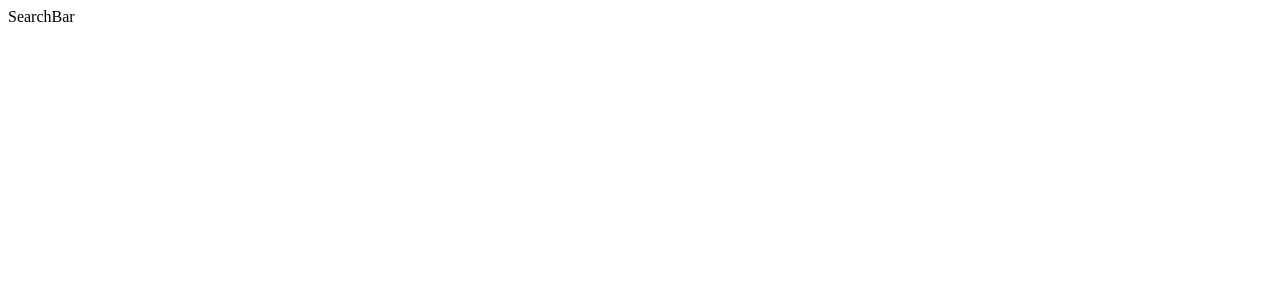
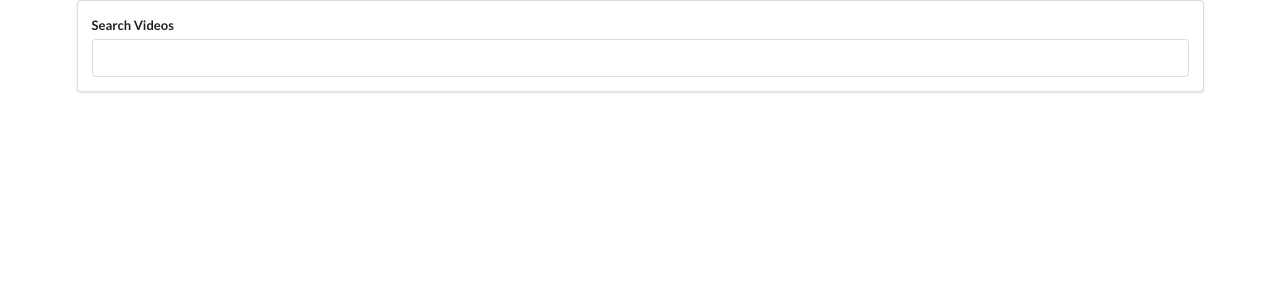
Before and after one commit to jamievullo/screenkingdom, a React (Create React App) app: page / in a window 1280 px wide. Shown: the top 300 px of the page. Built offline with nearby package versions, Linux system fonts and the light colour scheme.

Commit message:
Set up form and event handlers.

```diff
--- a/public/index.html
+++ b/public/index.html
@@ -23,7 +23,10 @@
       Unlike "/favicon.ico" or "favicon.ico", "%PUBLIC_URL%/favicon.ico" will
       work correctly both with client-side routing and a non-root public URL.
       Learn how to configure a non-root public URL by running `npm run build`.
+
     -->
+    <link rel="stylesheet" href="https://cdnjs.cloudflare.com/ajax/libs/semantic-ui/2.4.1/semantic.min.css" />
+
     <title>React App</title>
   </head>
   <body>
--- a/src/components/App.js
+++ b/src/components/App.js
@@ -4,7 +4,7 @@
 class App extends React.Component {
     render() {
         return (
-        <div>
+        <div className="ui container">
             <SearchBar />
         </div>
         )
--- a/src/components/SearchBar.js
+++ b/src/components/SearchBar.js
@@ -1,8 +1,35 @@
 import React from 'react';
 
 class SearchBar extends React.Component {
+
+    state = { term: "" }
+
+    onInputChange = (event) => {
+        // console.log(event.target.value)
+        this.setState({ term: event.target.value })
+    }
+
+    onFormSubmit = (event) => {
+        event.preventDefault()
+
+        //make sure to call callback from parent component
+    }
+
     render() {
-        return <div>SearchBar</div>
+        return (
+            <div className="search-bar ui segment">
+                <form onSubmit={this.onFormSubmit} className="ui form">
+                    <div className="field">
+                        <label>Search Videos</label>
+                        <input
+                        type="text"
+                        value={this.state.term}
+                        onChange={this.onInputChange}
+                        />
+                    </div>
+                </form>
+            </div>
+        );
     }
 }
 
```
